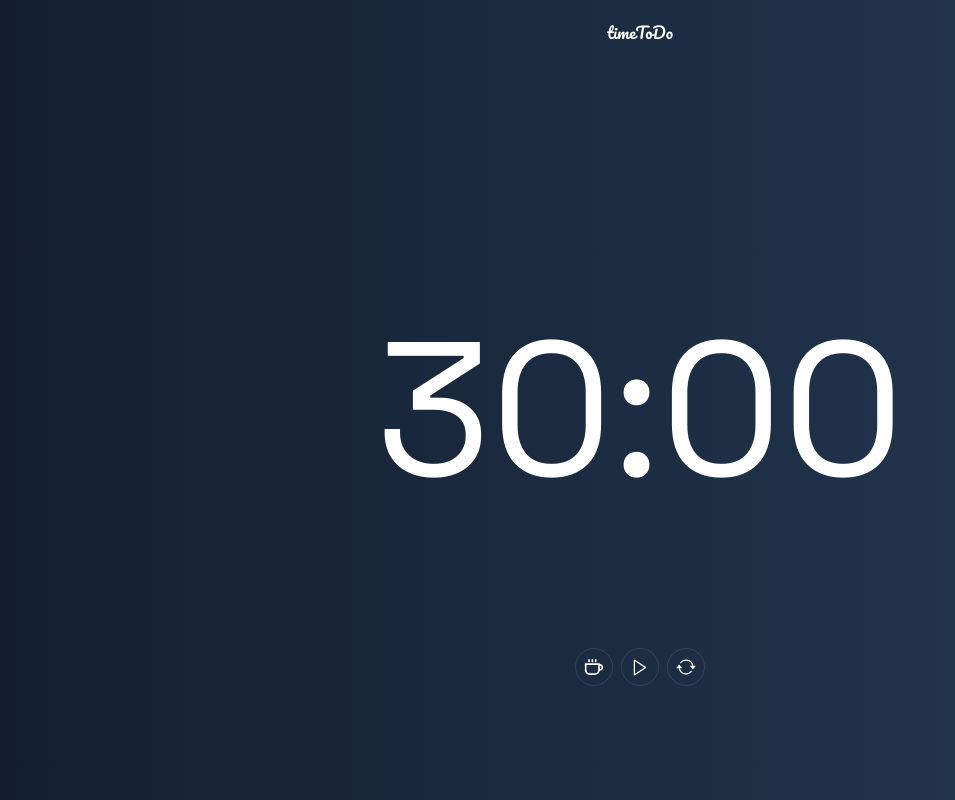
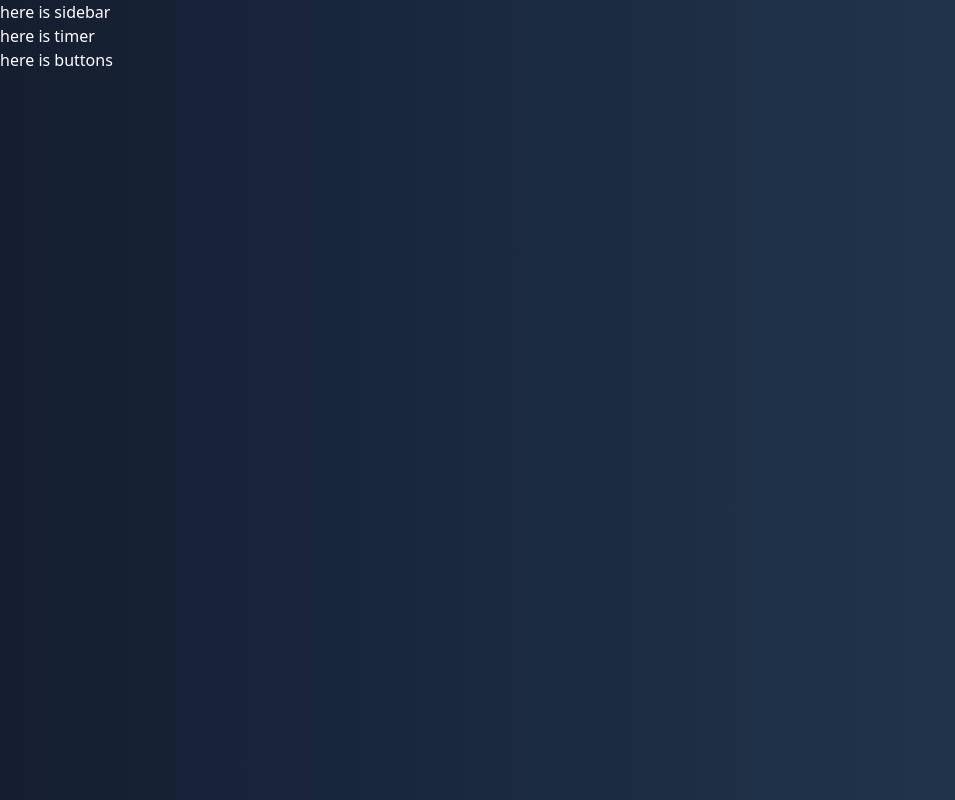
Before and after one commit to abolfazlj10/timer, a Next.js app: page / in a window 1280 px wide. Shown: the whole page, without its empty margins (0-955 px from the left). Built offline with nearby package versions, Linux system fonts and the light colour scheme.

Commit message:
create a component for each section.

```diff
--- /dev/null
+++ b/app/component/controls.js
@@ -0,0 +1,8 @@
+const Controls = () => {
+    return (
+        <div>
+            here is buttons
+        </div>
+    )
+}
+export default Controls;
--- /dev/null
+++ b/app/component/sidebar.js
@@ -0,0 +1,8 @@
+const Sidebar = () => {
+    return(
+        <div>
+            here is sidebar
+        </div>
+    )
+}
+export default Sidebar;
--- /dev/null
+++ b/app/component/timer.js
@@ -0,0 +1,8 @@
+const Timer = () => {
+    return (
+        <div>
+            here is timer
+        </div>
+    )
+}
+export default Timer;
--- a/app/globals.css
+++ b/app/globals.css
@@ -15,17 +15,20 @@ body{
     @apply bg-gradient-to-r from-[#141E30] to-[#243B55] text-secondColor;
 }
 .mainContainer{
-    @apply h-dvh grid grid-rows-3 justify-center ;
+    @apply h-dvh ;
 }
 .title{
     @apply mx-auto font-pacifico mt-5;
 }
 .timer{
-    @apply font-grotesk text-[190px];
+    @apply font-pacifico text-[190px];
 }
 .containerButtons{
     @apply flex justify-center items-center gap-2;
 }
-.playBtn{
+.btn{
     @apply text-xl border border-white/10 text-white p-2 rounded-full;
 }
+.playBtn{
+    @apply !text-3xl bg-blue-600;
+}
--- a/app/page.js
+++ b/app/page.js
@@ -1,4 +1,9 @@
 'use client'
+
+import Sidebar from "./component/sidebar";
+import Timer from "./component/timer";
+import Controls from "./component/controls";
+
 import { useEffect, useRef, useState } from "react";
 import { VscPlay } from "react-icons/vsc";
 import { HiPause } from "react-icons/hi2";
@@ -9,6 +14,8 @@ export default function Home() {
   const [time,seTtime] = useState({min:30 , sec:0})
   const [isPlay,setIsPlay] = useState(false)
   const intervalContainer = useRef(null)
+  const [restMood,setRestMood] = useState(false)
+
   const starter = () => {
     if(isPlay){
       clearInterval(intervalContainer.current)
@@ -47,14 +54,16 @@ export default function Home() {
 
   return (
     <div className="mainContainer">
-      <div className="title">timeToDo</div>
-      <div className="timer">{ editorTime() }</div>
-      <div className="containerButtons">
-        <button className="playBtn"><CgCoffee /></button>
-        <button onClick={starter} className="playBtn">{isPlay ? <HiPause /> : <VscPlay />}</button>
-        <button className="playBtn"><BsArrowRepeat /></button>
-
-      </div>
+      <Sidebar/>
+      <Timer/>
+      <Controls/>
+      {/* <div className="timer">{ editorTime() }</div> */}
+      {/* <div className="containerButtons">
+        <button onClick={() => setRestMood(true)} className="btn"><CgCoffee /></button>
+        <button onClick={starter} className="btn playBtn">{isPlay ? <HiPause /> : <VscPlay />}</button>
+        <button className="btn"><BsArrowRepeat /></button>
+        {restMood}
+      </div> */}
     </div>
   );
 }
```
